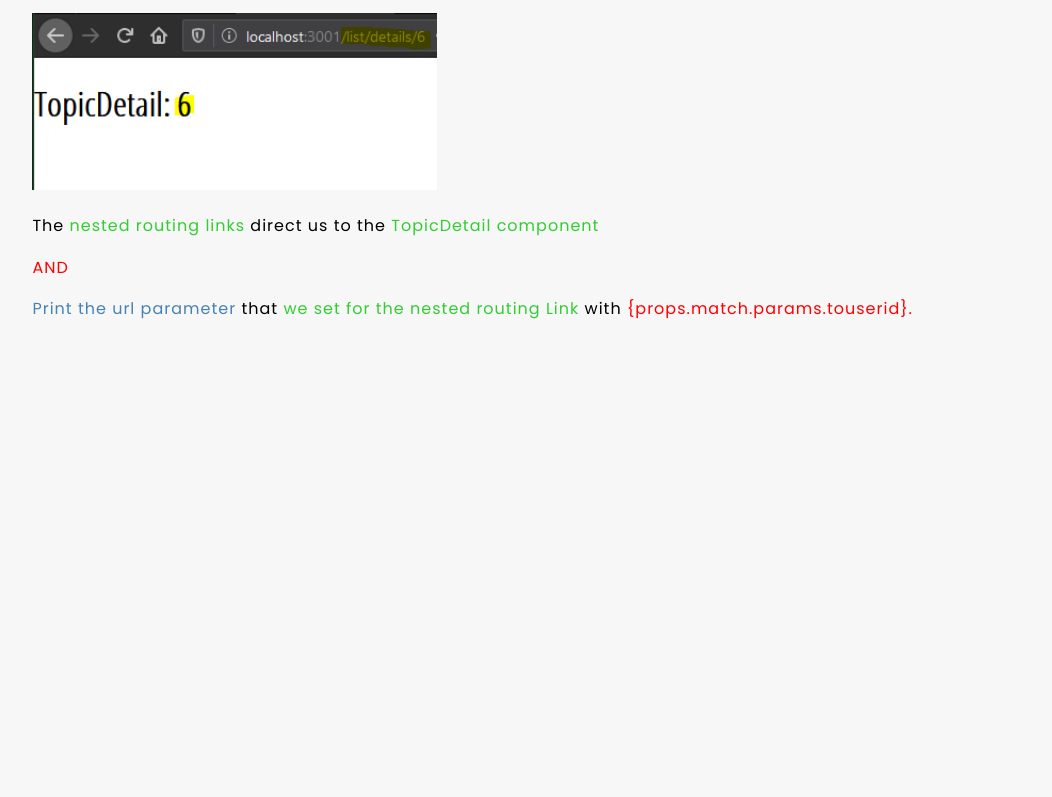
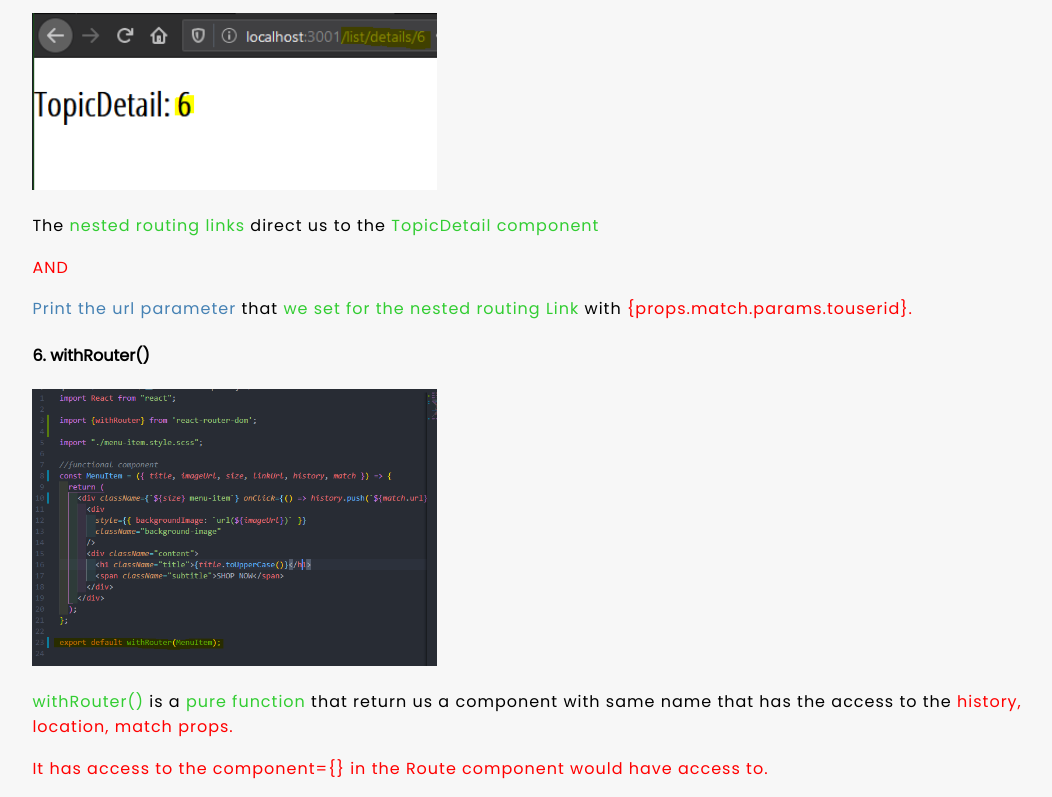
Before and after one commit to FrankyCTY/Learning-Blog, a plain HTML site: page React/reactRouter.html in a window 1280 px wide. Shown: the part 6574-7371 px from the top of the page, without its empty margins (102-1154 px from the left). Before the commit the page ends 6912 px from the top, so only its background shows below. Drawn offline with Linux system fonts and the light colour scheme; a small style sheet from the web is missing.

Commit message:
added documentation for withRouter()

```diff
--- a/React/reactRouter.html
+++ b/React/reactRouter.html
@@ -309,6 +309,13 @@ alt=""
 <p>The <span class="clr-good">nested routing links</span> direct us to the <span class="clr-good">TopicDetail component</span></p>
 <p class="clr-bad">AND</p>
 <p><span style="color:steelblue">Print the url parameter </span>that <span class="clr-good">we set for the nested routing Link</span> with <span class="clr-bad">{props.match.params.touserid}.</span></p>
+
+
+<h4><strong>6. withRouter()</strong></h4>
+<img style="width: 40%" src="../img/React/router/withRouter.PNG" alt="">
+
+<p><span class="clr-good">withRouter()</span> is a <span class="clr-good">pure function </span>that return us a component with same name that has the access to the <span class="clr-bad">history, location, match props.</span></p>
+<p class="clr-bad">It has access to the component={} in the Route component would have access to.</p>
 </main>
 
     <script src="../app.js"></script>
```
Also changed, not shown: img/React/router/withRouter.PNG (added).
